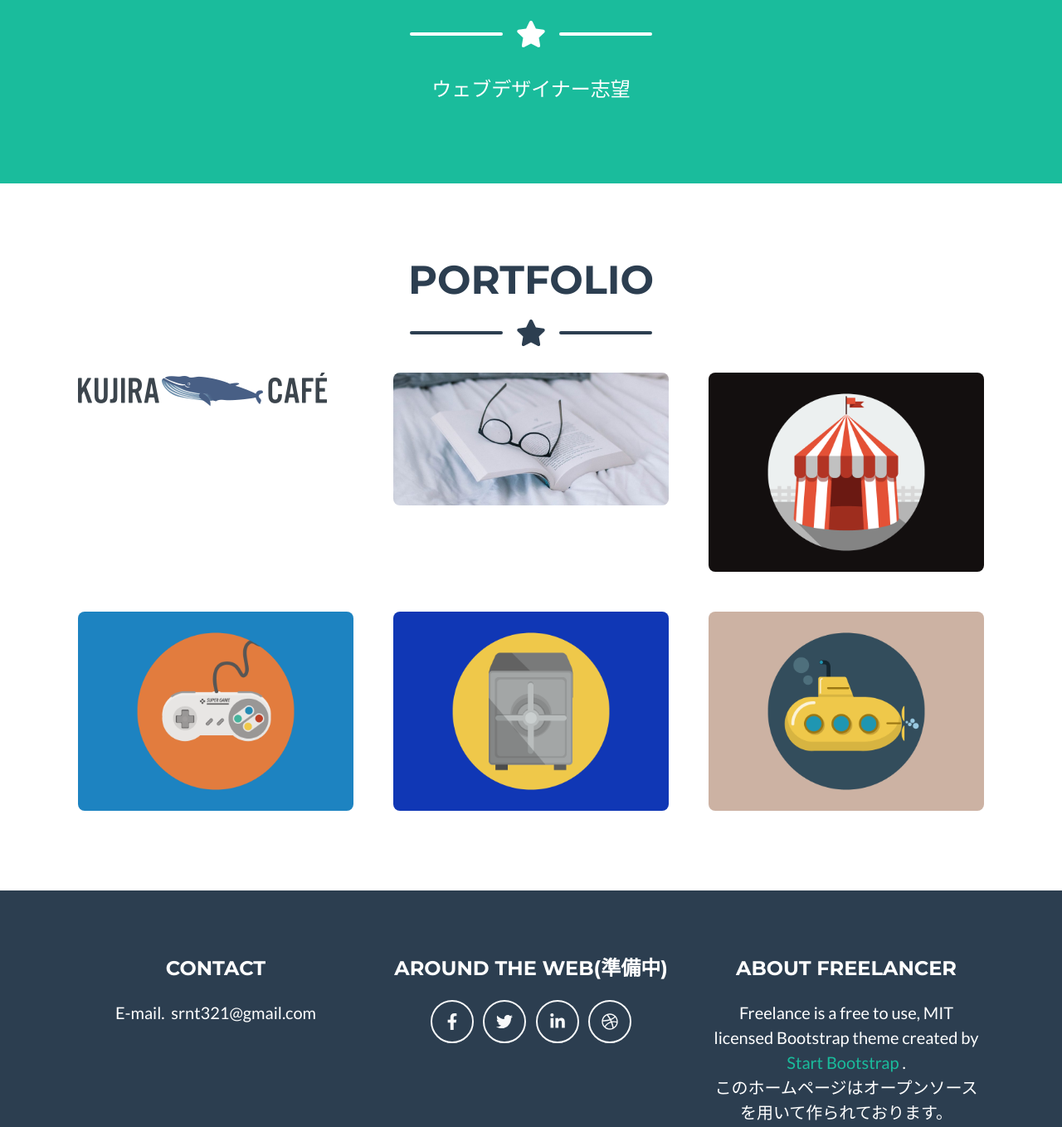
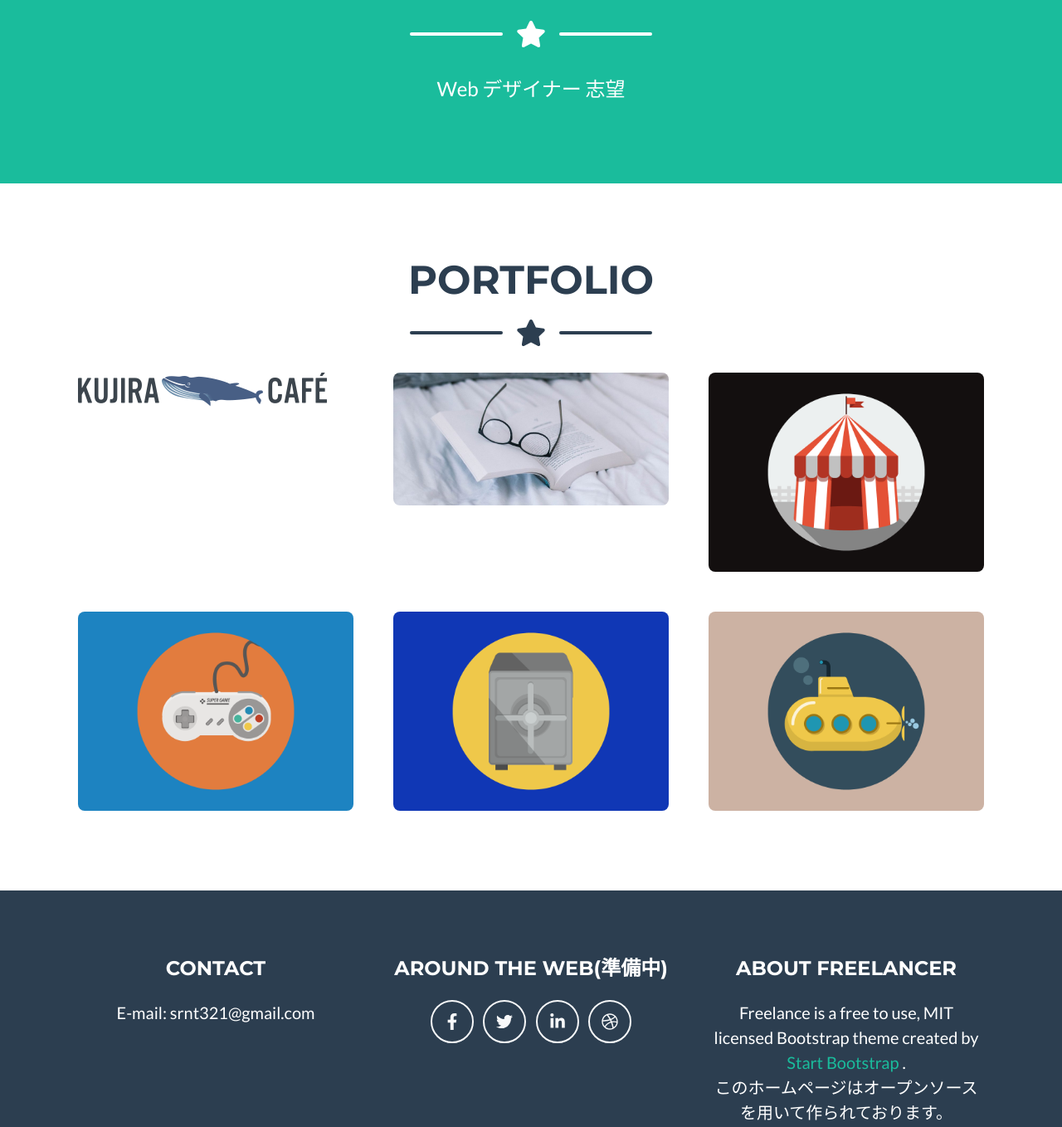
Before and after one commit to srnkkk/srnkkk.github.io, a plain HTML site: page index.html in a window 1280 px wide. Shown: the part 559-1917 px from the top of the page at 83% size. Drawn offline with nearby package versions, Linux system fonts and the light colour scheme.

Commit message:
Add files via upload

```diff
--- a/index.html
+++ b/index.html
@@ -50,7 +50,7 @@
                     <div class="divider-custom-line"></div>
                 </div>
                 <!-- Masthead Subheading-->
-                <p class="masthead-subheading font-weight-light mb-0">ウェブデザイナー志望</p>
+                <p class="masthead-subheading font-weight-light mb-0">Web デザイナー 志望</p>
             </div>
         </header>
         <!-- Portfolio Section-->
@@ -132,7 +132,7 @@
                         <h4 class="text-uppercase mb-4">CONTACT</h4>
                         <p class="lead mb-0">
 
-                            E-mail.&nbsp srnt321@gmail.com
+                            E-mail: srnt321@gmail.com
                         </p>
                     </div>
                     <!-- Footer Social Icons-->
```
